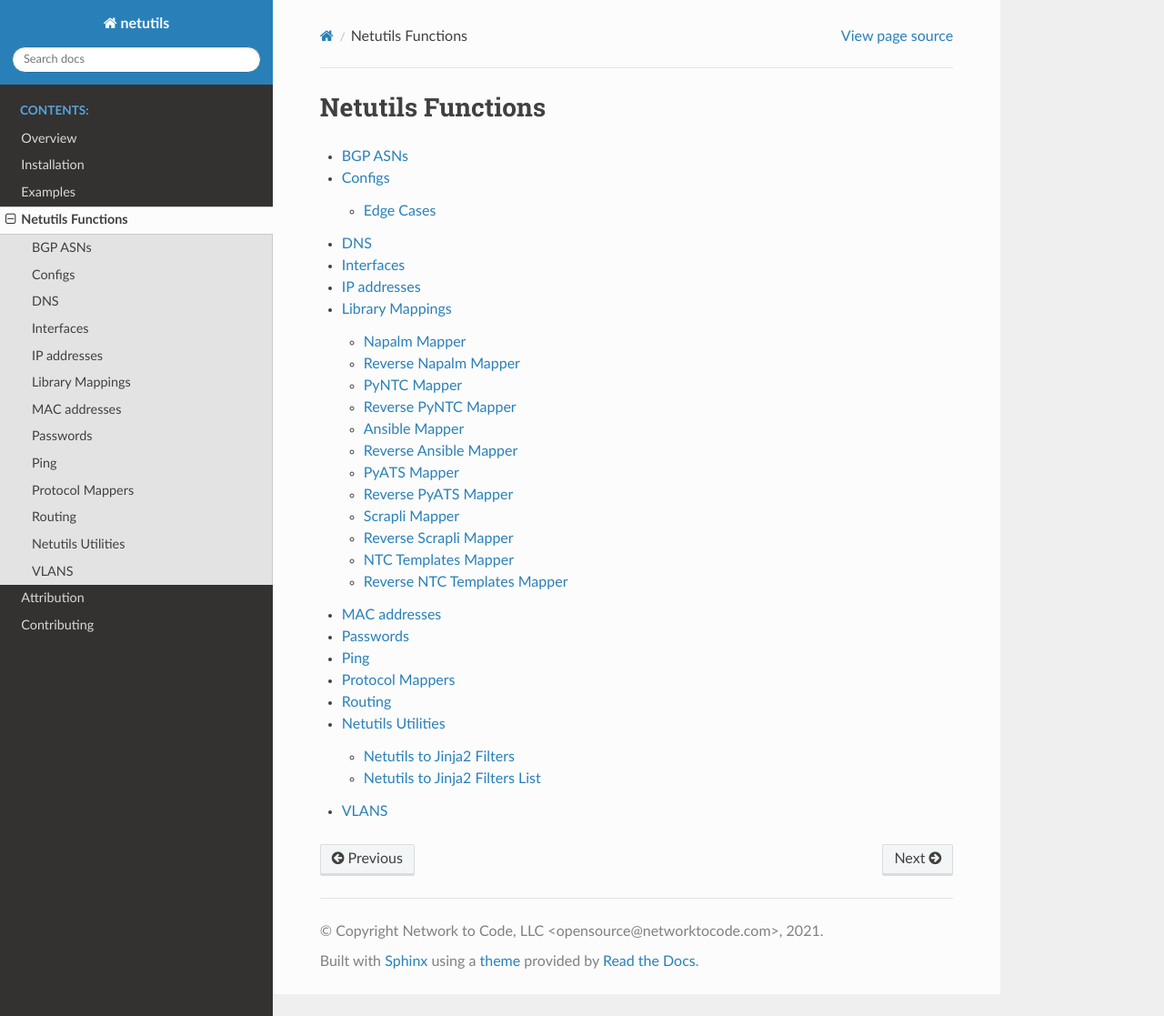
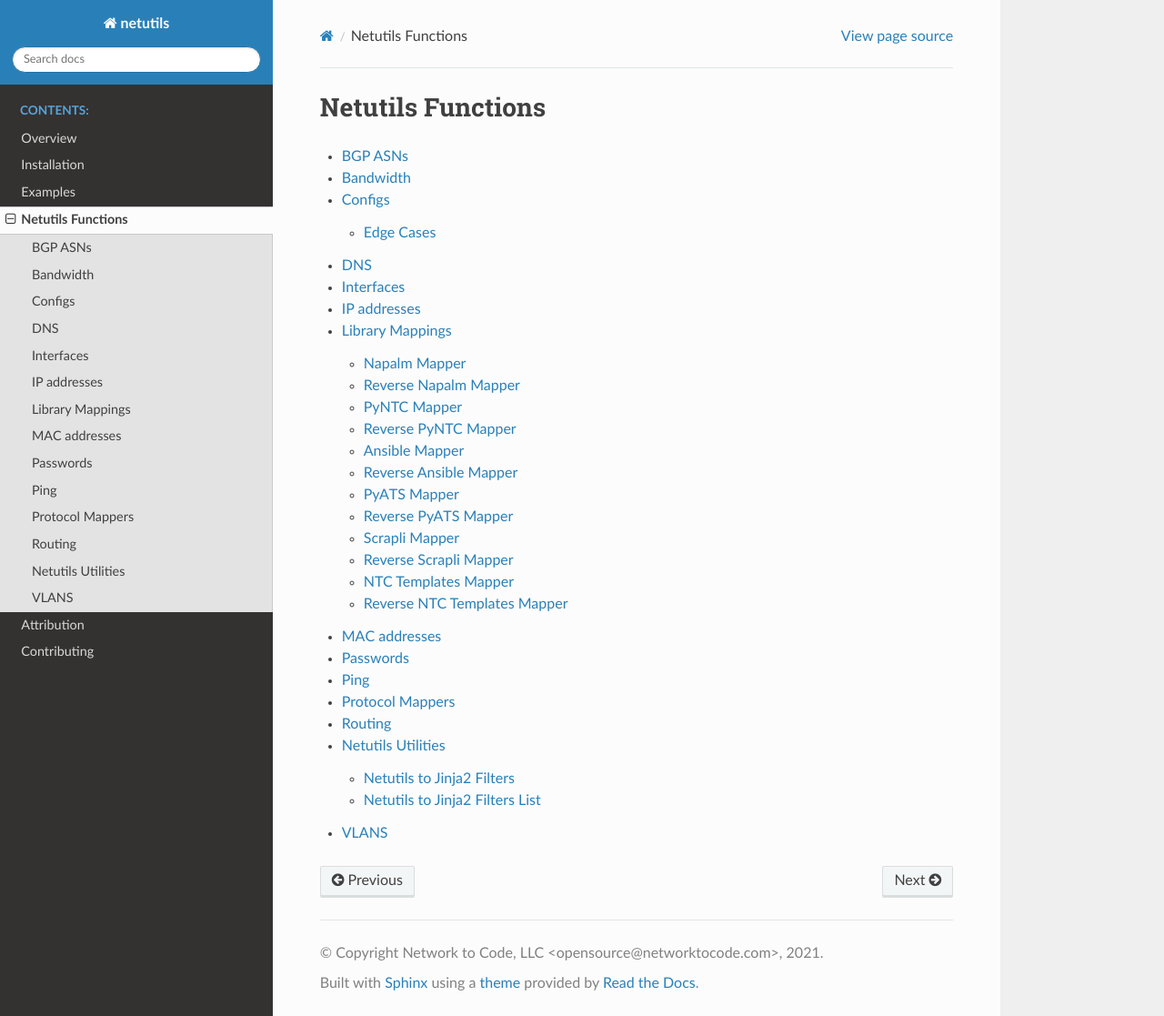
Before and after one commit to networktocode/netutils, a Sphinx documentation site: the page built from docs/source/netutils/index.rst, in a window 1280 px wide and 1117 px high. Shown: the whole window at 91% size. Built offline with Sphinx 7.4.7 and the Read the Docs theme 2.0.0, drawn with Linux system fonts in a browser that asks for light colours.

Commit message:
Add bandwidth docs (#74)
* Add bandwidth docs

```diff
--- a/docs/source/attribution/index.rst
+++ b/docs/source/attribution/index.rst
@@ -3,5 +3,5 @@ Attribution
 ###########
 
 .. mdinclude:: ../../../README.md
-   :start-line: 106
+   :start-line: 105
    :end-line: 140
--- /dev/null
+++ b/docs/source/netutils/bandwidth/index.rst
@@ -0,0 +1,6 @@
+*********
+Bandwidth
+*********
+
+.. automodule:: netutils.bandwidth
+    :members:
--- a/docs/source/netutils/index.rst
+++ b/docs/source/netutils/index.rst
@@ -6,6 +6,7 @@ Netutils Functions
    :maxdepth: 2
 
    asn/index
+   bandwidth/index
    configs/index
    dns/index
    interface/index
```
